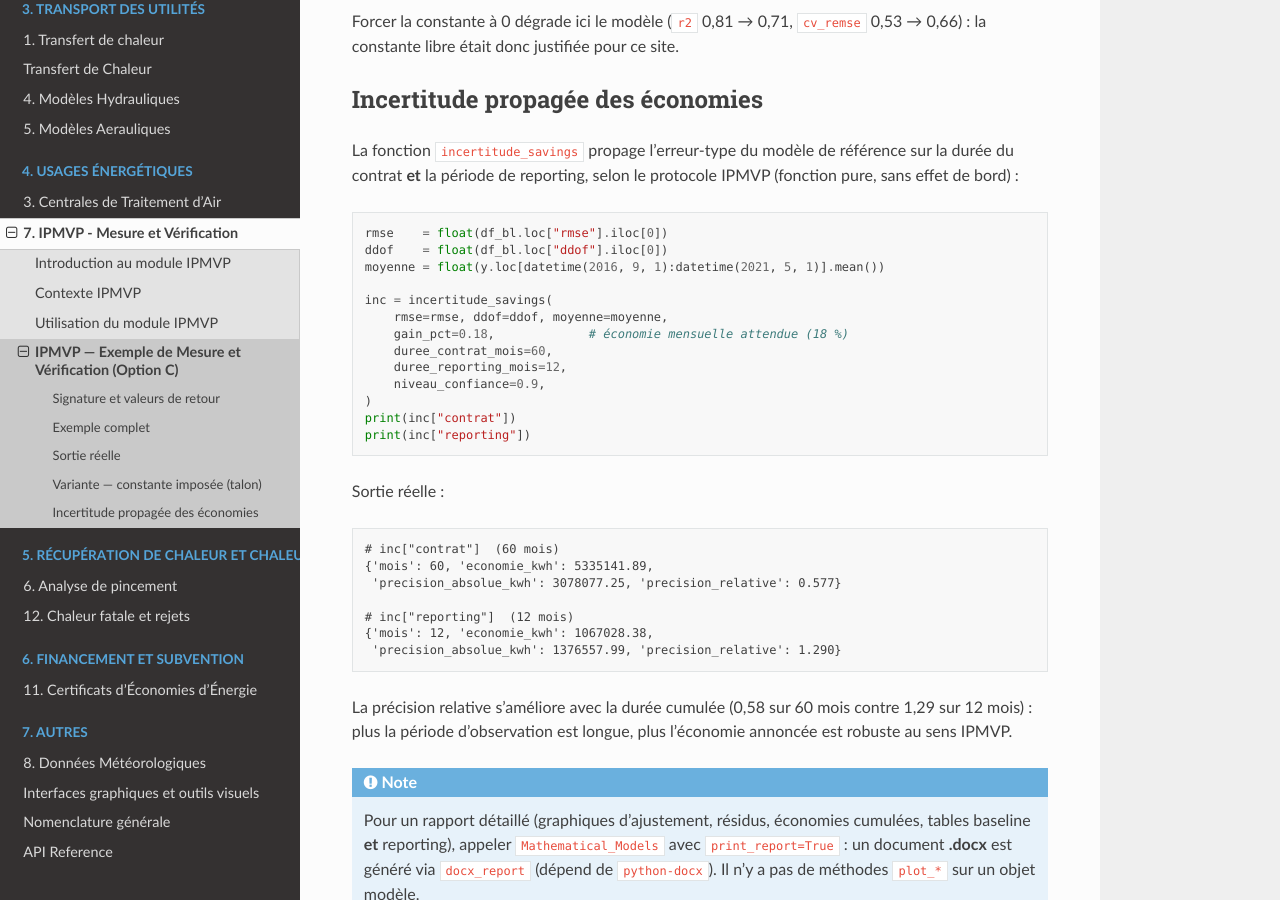
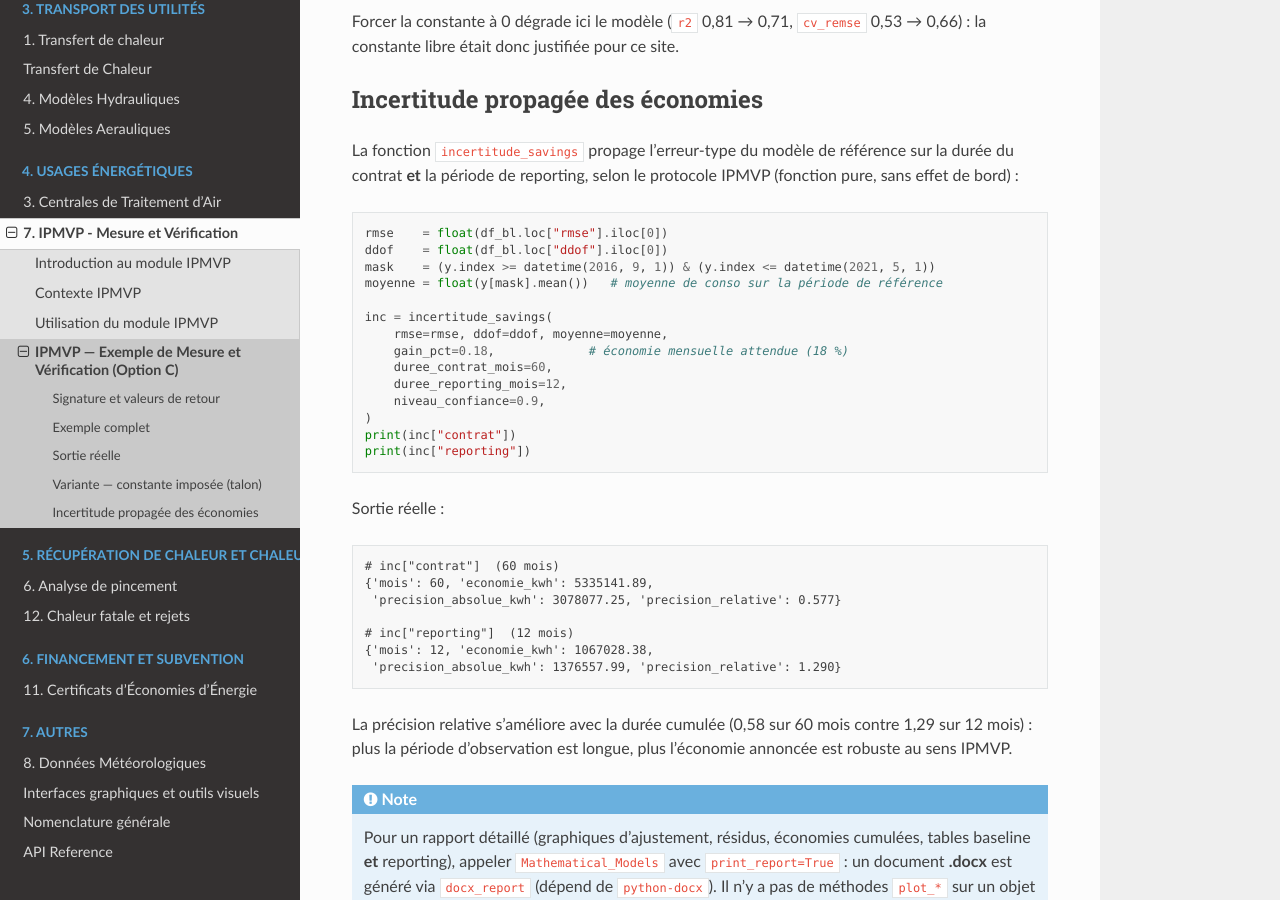
Before and after one commit to ZoheirHADID/EnergySystemModels-fr, a Sphinx documentation site: the page built from docs/source/007-ipmvp/exemples.rst, in a window 1280 px wide and 900 px high, scrolled down 3621 px. Built offline with Sphinx 7.4.7 and the Read the Docs theme 3.1.0, drawn with Linux system fonts in a browser that asks for light colours.

Commit message:
2026-07-08-VF-giberville

```diff
--- a/docs/source/007-ipmvp/exemples.rst
+++ b/docs/source/007-ipmvp/exemples.rst
@@ -203,7 +203,8 @@ protocole IPMVP (fonction pure, sans effet de bord) :
 
    rmse    = float(df_bl.loc["rmse"].iloc[0])
    ddof    = float(df_bl.loc["ddof"].iloc[0])
-   moyenne = float(y.loc[datetime(2016, 9, 1):datetime(2021, 5, 1)].mean())
+   mask    = (y.index >= datetime(2016, 9, 1)) & (y.index <= datetime(2021, 5, 1))
+   moyenne = float(y[mask].mean())   # moyenne de conso sur la période de référence
 
    inc = incertitude_savings(
        rmse=rmse, ddof=ddof, moyenne=moyenne,
```
